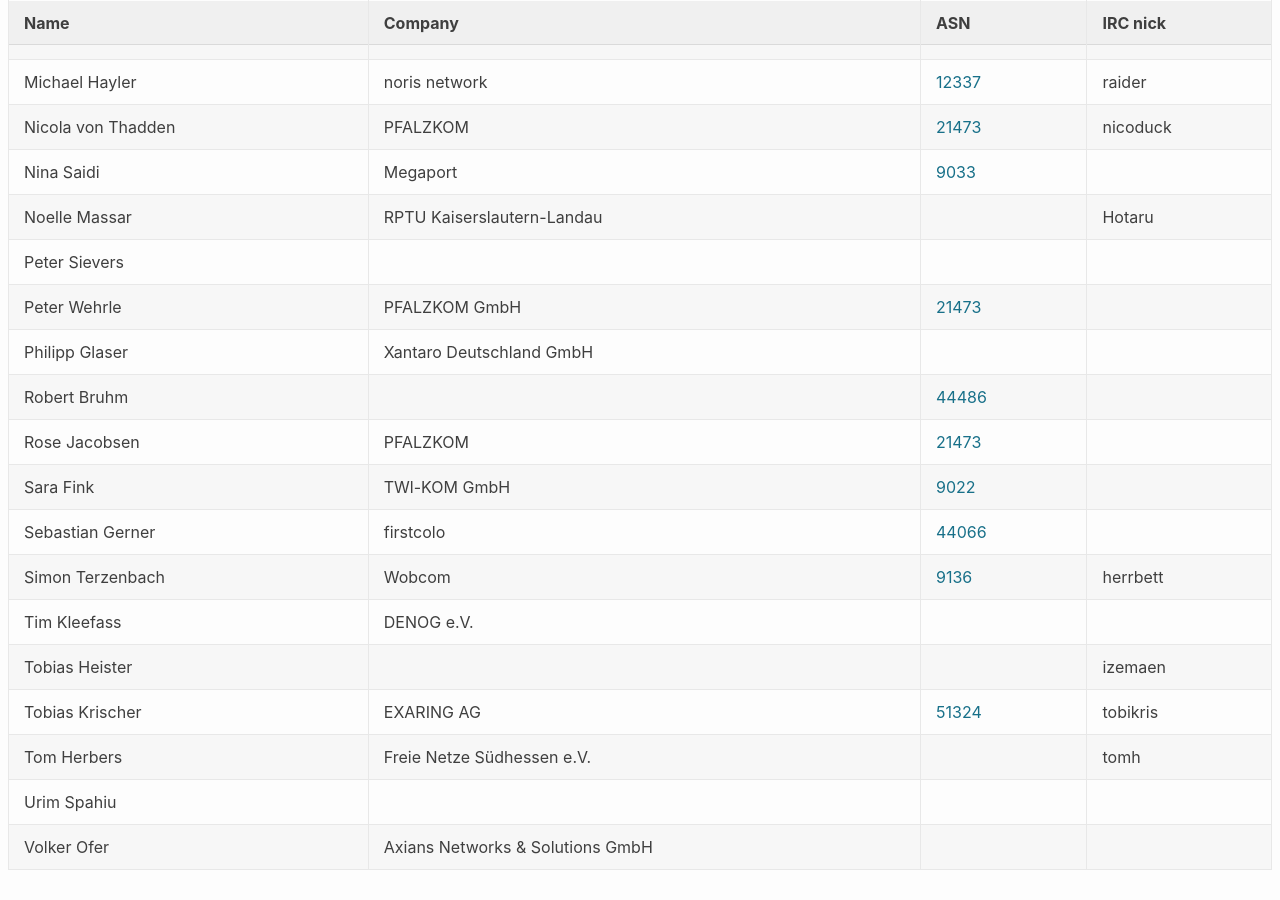
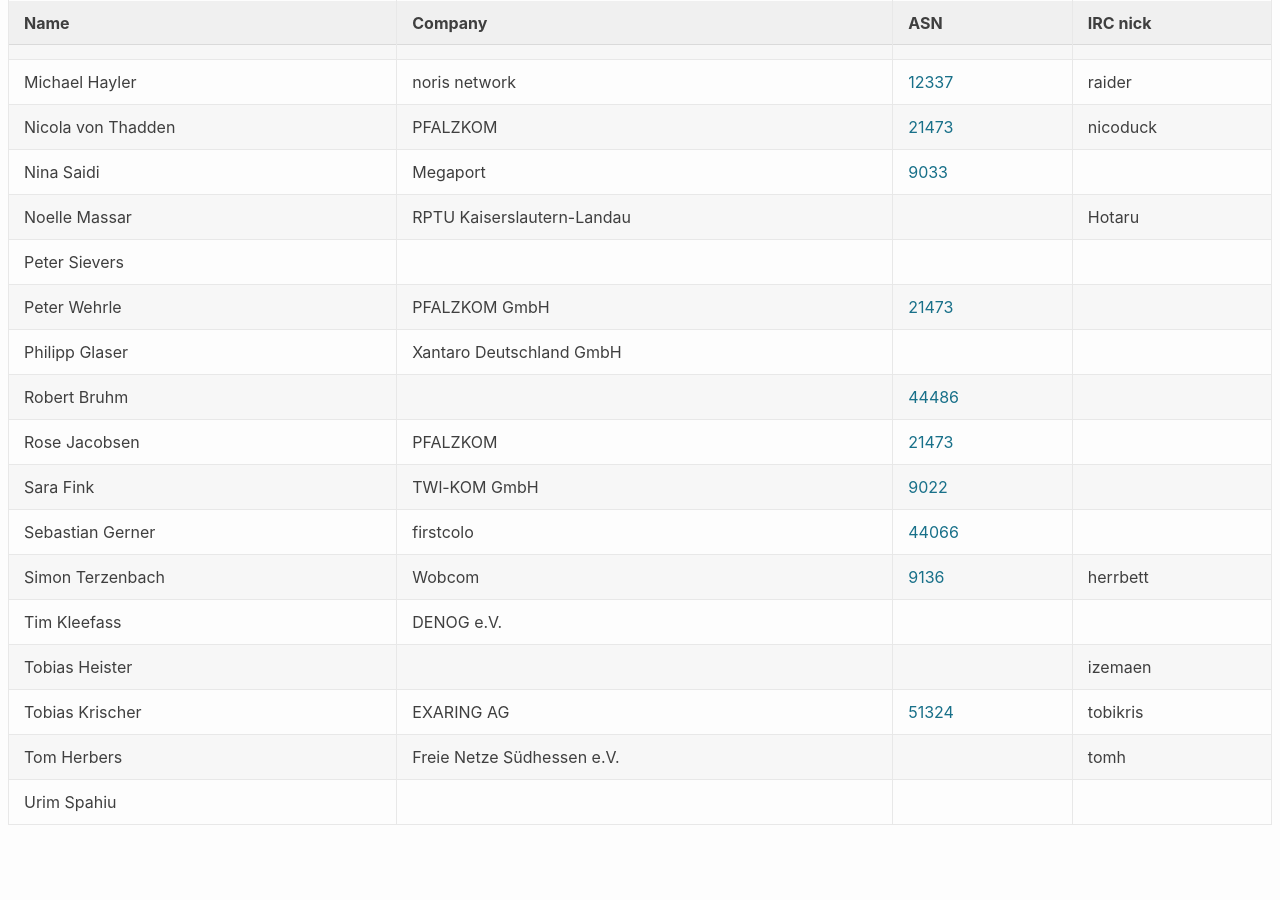
Before and after one commit to denog/pretix-attendeelist, a Jekyll site: the page built from denogmeetup24-04/index.markdown, in a window 1280 px wide and 900 px high, scrolled down 1254 px. Built offline with Jekyll 4.4.1, drawn with Linux system fonts in a browser that asks for light colours; after the commit the page ends 2109 px from its top, so only the background shows below that.

Commit message:
Latest data: Tue Apr 23 17:29:03 UTC 2024

```diff
--- a/_data/attendees_denogmeetup24-04.json
+++ b/_data/attendees_denogmeetup24-04.json
@@ -268,11 +268,5 @@
     "company": null,
     "irc": null,
     "asn": null
-  },
-  {
-    "name": "Volker Ofer",
-    "company": "Axians Networks & Solutions GmbH",
-    "irc": null,
-    "asn": null
   }
 ]
```
